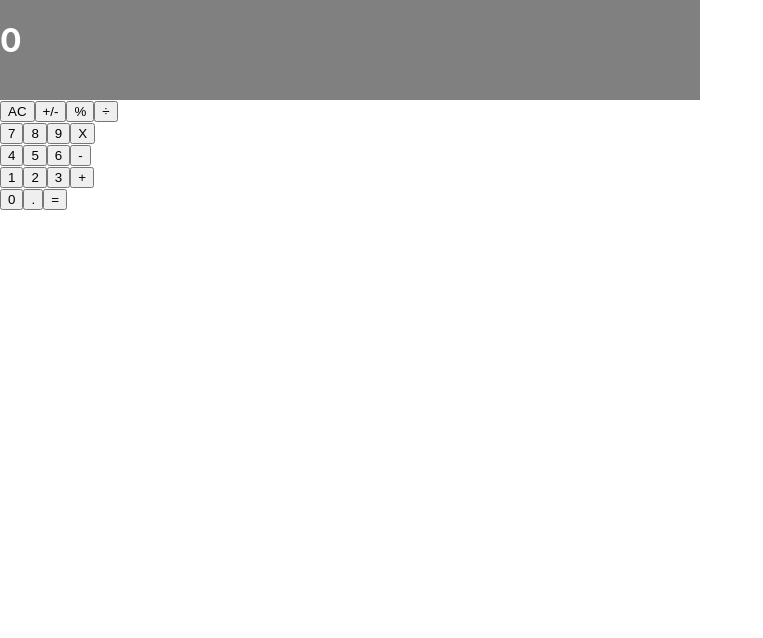
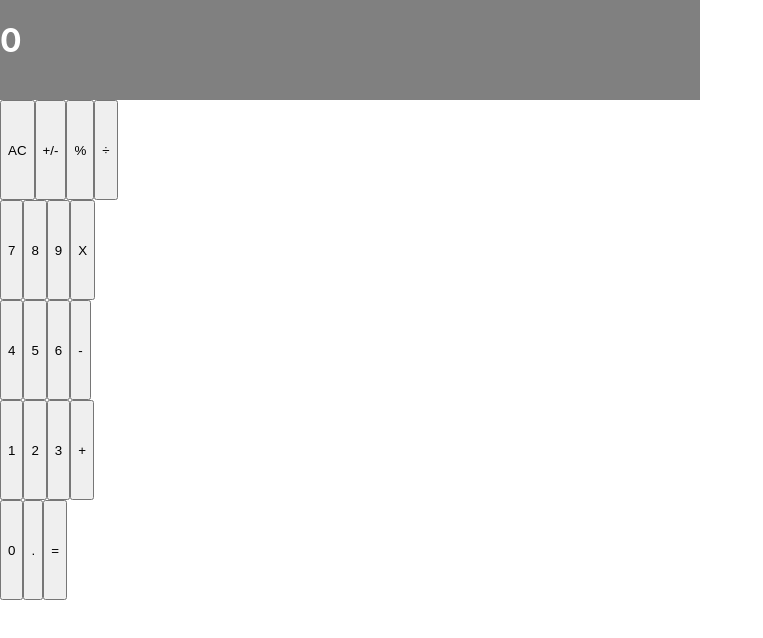
Before and after one commit to TashfeenRao/calculator-react, a React (Create React App) app: page / in a window 1280 px wide. Shown: the top 638 px of the page, without its empty margins (0-763 px from the left). Built offline with nearby package versions, Linux system fonts and the light colour scheme.

Commit message:
added module.hot for debugging added height to group div

```diff
--- a/src/index.css
+++ b/src/index.css
@@ -44,9 +44,12 @@ code {
 .buttonPanel {
   display: flex;
   flex-direction: column;
-  height: 100px;
 }
 .Group {
   display: flex;
   height: 100px;
+  flex: 0.25;
 }
+button {
+  height: 100px;
+}
--- a/src/index.js
+++ b/src/index.js
@@ -9,6 +9,9 @@ ReactDOM.render(
   </React.StrictMode>,
   document.getElementById('root'),
 );
+if(module.hot) {
+  module.hot.accept();
+}
 
 // If you want your app to work offline and load faster, you can change
 // unregister() to register() below. Note this comes with some pitfalls.
```
